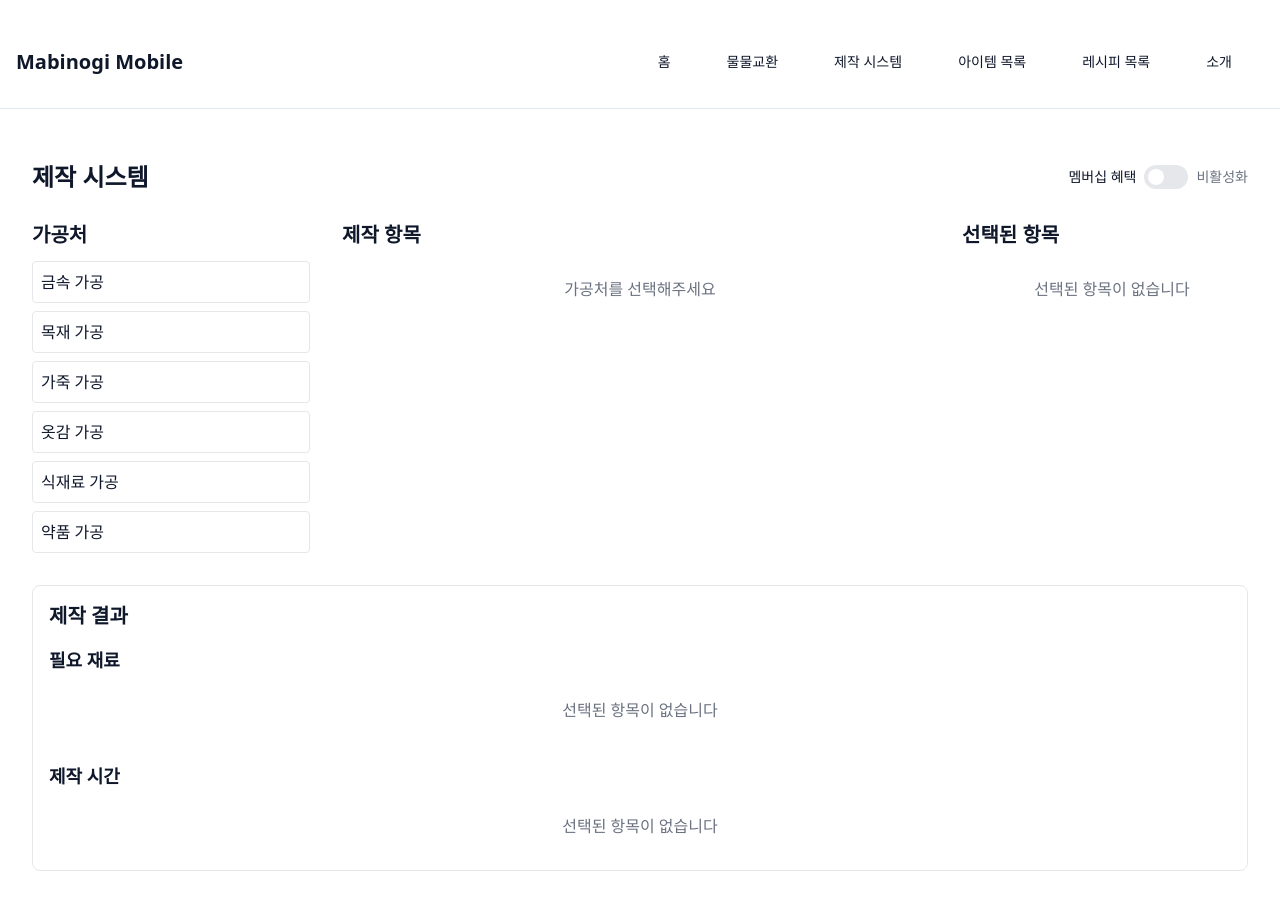
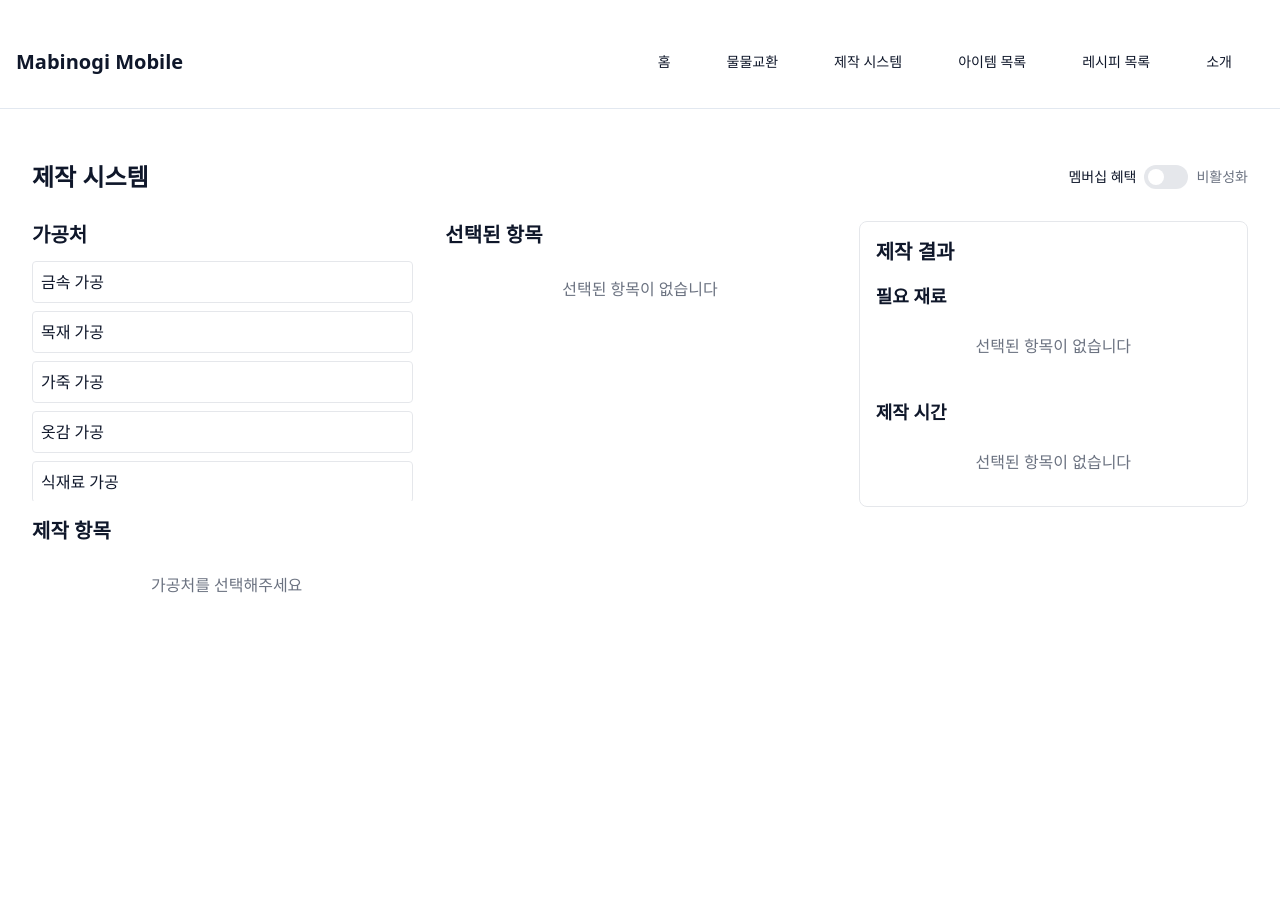
Before and after one commit to lhs-source/moma, a Vue app: page /crafting in a window 1280 px wide. Shown: the top 910 px of the page. After the commit the page ends 800 px from the top, so only its background shows below. Built offline with nearby package versions, Linux system fonts and the light colour scheme; the HTML template or start-up script is replaced by a standard one.

Commit message:
레이아웃 조금 수정

```diff
--- a/src/components/crafting/CategoryList.vue
+++ b/src/components/crafting/CategoryList.vue
@@ -1,7 +1,7 @@
 <template>
-  <div class="category-list">
+  <div class="category-list h-auto">
     <h2 class="text-xl font-bold mb-3">가공처</h2>
-    <div class="overflow-y-auto h-[calc(100vh-250px)] pr-2">
+    <div class="overflow-y-auto max-h-60 pr-2">
       <div
         v-for="category in categories"
         :key="category"
--- a/src/components/crafting/CraftingResults.vue
+++ b/src/components/crafting/CraftingResults.vue
@@ -1,8 +1,8 @@
 <template>
-  <div class="crafting-results mt-6 p-4 border border-gray-200 rounded-lg">
+  <div class="crafting-results p-4 border border-gray-200 rounded-lg">
     <h2 class="text-xl font-bold mb-4">제작 결과</h2>
 
-    <div class="grid grid-cols-1 gap-6">
+    <div class="grid grid-cols-1 gap-6 max-h-96 overflow-y-auto">
       <!-- 필요 재료 -->
       <div class="materials">
         <h3 class="text-lg font-semibold mb-2">필요 재료</h3>
--- a/src/components/crafting/ItemList.vue
+++ b/src/components/crafting/ItemList.vue
@@ -1,6 +1,6 @@
-<template>  <div class="item-list">
+<template>  <div class="item-list flex-1 flex flex-col">
     <h2 class="text-xl font-bold mb-3">제작 항목</h2>
-    <div v-if="selectedCategory" class="overflow-y-auto h-[calc(100vh-250px)] pr-2">
+    <div v-if="selectedCategory" class="overflow-y-auto flex-1 pr-2">
       <div
         v-for="(item, itemName) in categoryItems"
         :key="itemName"
--- a/src/components/crafting/SelectedItems.vue
+++ b/src/components/crafting/SelectedItems.vue
@@ -1,7 +1,7 @@
 <template>
   <div class="selected-items">
     <h2 class="text-xl font-bold mb-3">선택된 항목</h2>
-    <div v-if="hasSelectedItems" class="overflow-y-auto h-[calc(100vh-300px)] pr-2">
+    <div v-if="hasSelectedItems" class="overflow-y-auto max-h-96 pr-2">
       <div v-for="category in categories" :key="category" class="mb-4">
         <div v-if="hasItemsInCategory(category)">
           <div class="flex justify-between items-center mb-2">
--- a/src/views/CraftingView.vue
+++ b/src/views/CraftingView.vue
@@ -5,20 +5,24 @@
       <MembershipToggle />
     </div>
 
-    <!-- 세로 레이아웃으로 변경 -->
-    <div class="grid grid-cols-1 md:grid-cols-4 gap-6">
-      <div class="md:col-span-1">
+    <!-- 3열 레이아웃 -->
+    <div class="grid grid-cols-1 lg:grid-cols-3 gap-6 h-[calc(100vh-120px)]">
+      <!-- 첫 번째 열: 가공처 + 제작 항목 -->
+      <div class="flex flex-col space-y-4">
         <CategoryList />
-      </div>
-      <div class="md:col-span-2">
         <ItemList />
       </div>
-      <div class="md:col-span-1">
+
+      <!-- 두 번째 열: 선택된 항목 -->
+      <div>
         <SelectedItems />
       </div>
+
+      <!-- 세 번째 열: 제작 결과 -->
+      <div>
+        <CraftingResults />
+      </div>
     </div>
-
-    <CraftingResults />
   </div>
 </template>
 
```
